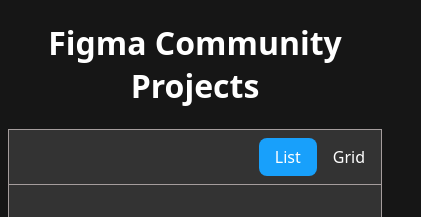
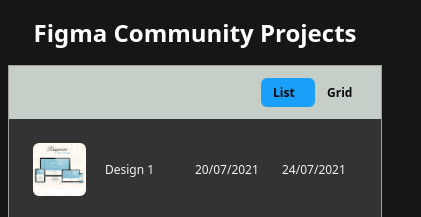
Before and after one commit to SonyHarv/Challenge-Layout-FigmaList, a plain HTML site: page index.html in a window 390 px wide. Shown: the top 217 px of the page, 421 px wide, since content can reach past the window. Drawn offline with Linux system fonts and the light colour scheme.

Commit message:
Responsive design y fix estilos

```diff
--- a/css/index.css
+++ b/css/index.css
@@ -12,3 +12,24 @@
   --title: bold 2rem / normal var(--baseFontFamily);
   --content: normal 1rem / normal var(--baseFontFamily);
 }
+
+@media screen and (max-width: 768px) {
+  :root {
+    font-size: 14px;
+  }
+}
+@media screen and (max-width: 480px) {
+  :root {
+    font-size: 12px;
+  }
+}
+/* @media screen and (max-width: 380px) {
+  :root {
+    font-size: 10px;
+  }
+}
+@media screen and (max-width: 310px) {
+  :root {
+    font-size: 8px;
+  }
+} */
--- a/css/project-action.css
+++ b/css/project-action.css
@@ -1,17 +1,21 @@
 .project-action {
-  padding-block-start: 0.5rem;
+  padding: 1rem;
+  background: #c6cec8;
   display: flex;
   justify-content: flex-end;
+  /* border: 1px solid red; */
 }
 
 label {
   border: none;
   cursor: pointer;
+  inline-size: 30px;
   padding: 0.5rem 1rem;
   user-select: none;
   border-radius: 0.5rem;
   font: var(--content);
-  color: var(--white);
+  font-weight: 550;
+  color: #090909;
 }
 input[id="list"]:checked ~ .project-action [for="list"],
 input[id="grid"]:checked ~ .project-action [for="grid"] {
--- a/css/project-grid.css
+++ b/css/project-grid.css
@@ -1,6 +1,6 @@
-input[id="grid"]:checked ~ .project-list {
+/* input[id="grid"]:checked ~ .project-list {
   border-block-start: 1px solid rgb(165, 157, 157);
-}
+} */
 input[id="grid"]:checked ~ .project-list {
   margin-block-start: 0.5rem;
 }
--- a/css/project-list.css
+++ b/css/project-list.css
@@ -1,6 +1,6 @@
-input[id="list"]:checked ~ .project-list {
+/* input[id="list"]:checked ~ .project-list {
   border-block-start: 1px solid rgb(165, 157, 157);
-}
+} */
 input[id="list"]:checked ~ .project-list .project {
   /* border: 1px solid rgb(165, 157, 157); */
   padding: 1rem;
```
